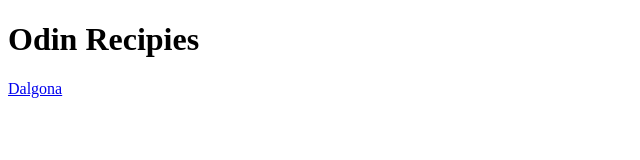
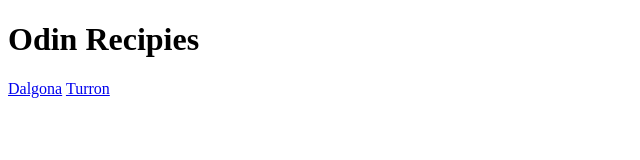
Before and after one commit to Laczarade/odin-recipes, a plain HTML site: page index.html in a window 1280 px wide. Shown: the full height of the page, 0-640 px from the left. Drawn offline with Linux system fonts and the light colour scheme.

Commit message:
Add turron link to index.html

```diff
--- a/index.html
+++ b/index.html
@@ -7,5 +7,6 @@
     <body>
         <h1>Odin Recipies</h1>
         <a href="recipies/dalgona.html">Dalgona</a>
+        <a href="recipies/turron.html">Turron</a>
     </body>
 </html>
```
